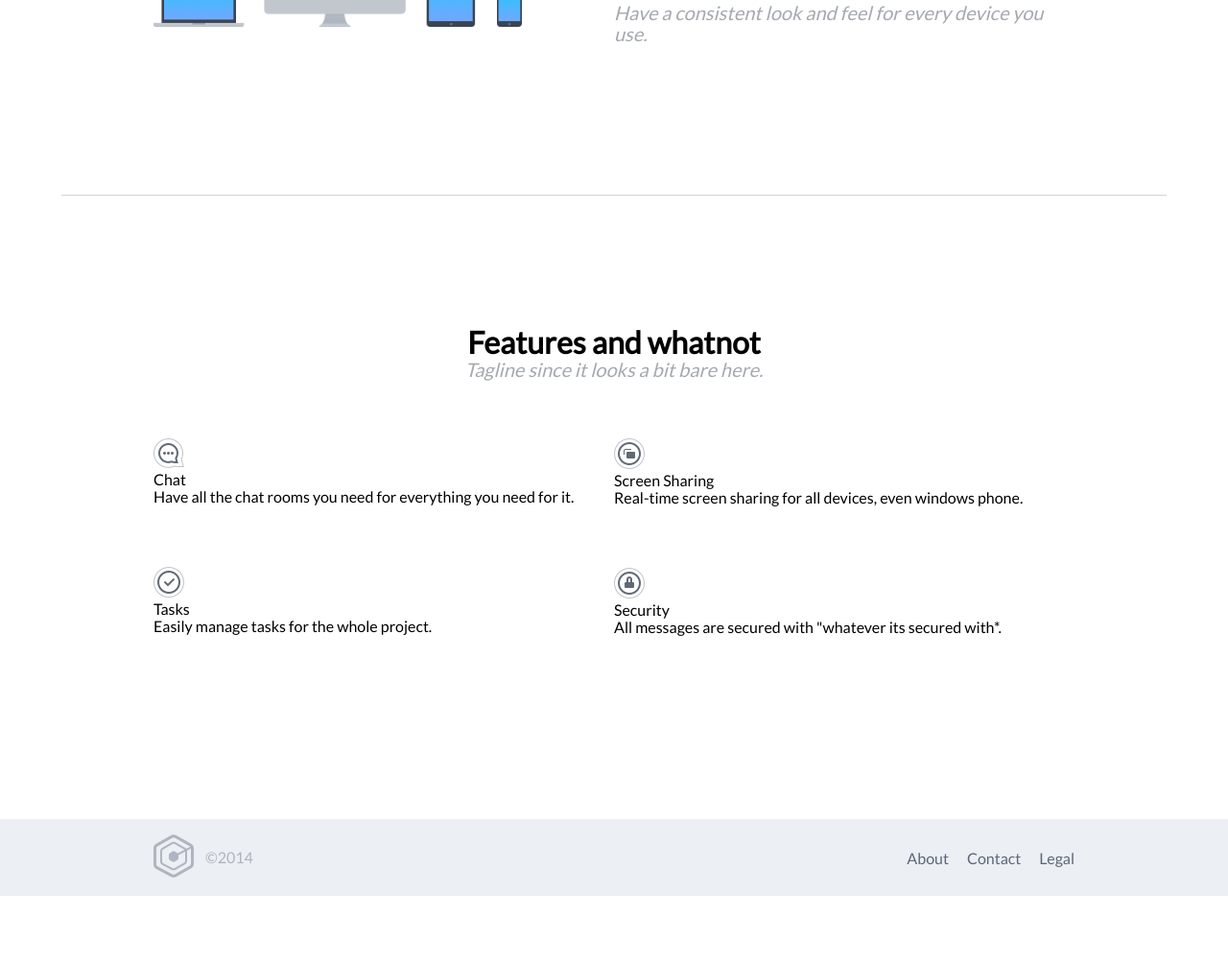
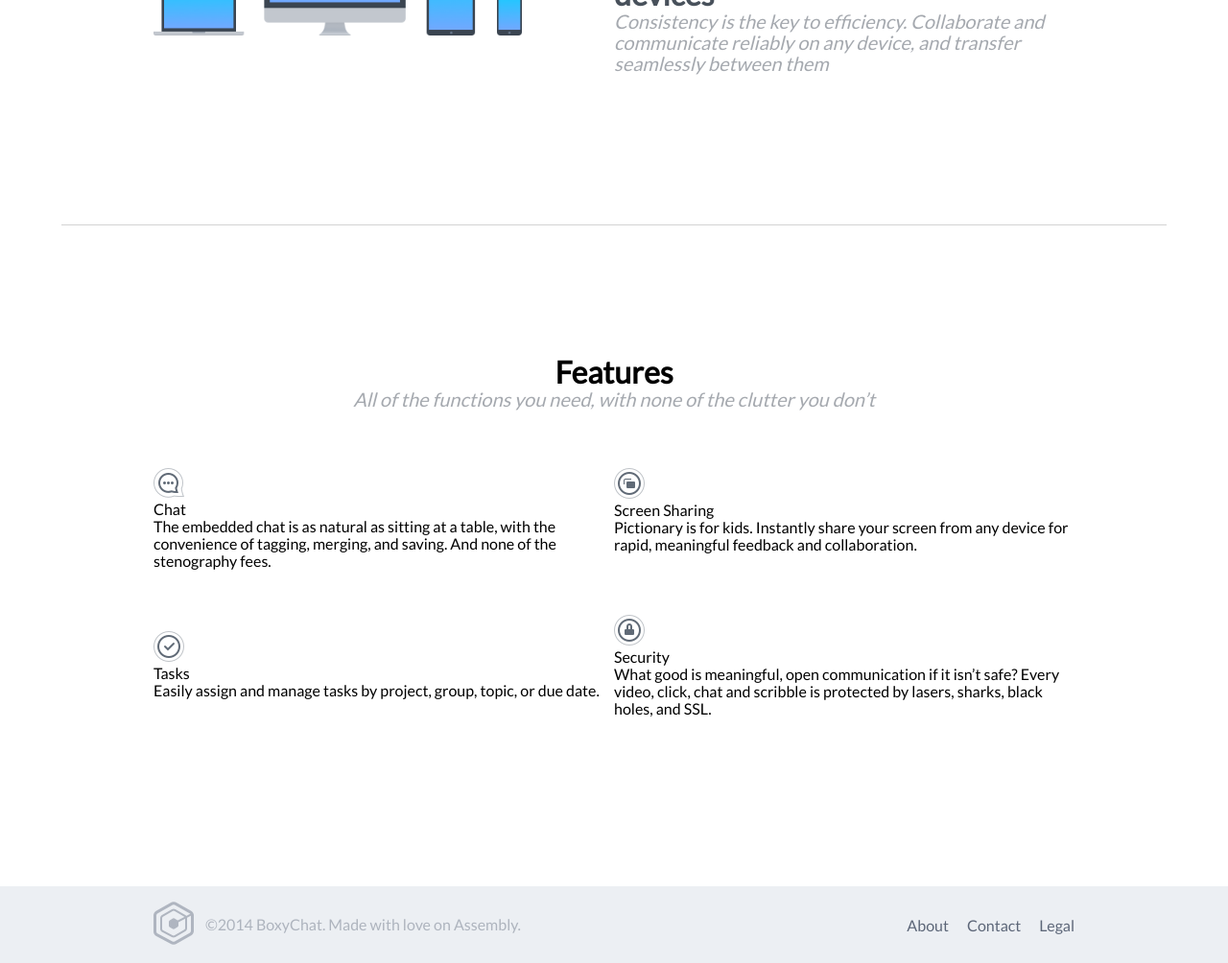
Before and after one commit to asm-products/boxychat-landing, a plain HTML site: page index.html in a window 1280 px wide. Shown: the part 1703-2707 px from the top of the page at 96% size. Before the commit the page ends 2637 px from the top, so only its background shows below. Drawn offline with Linux system fonts and the light colour scheme.

Commit message:
add copy

```diff
--- a/index.html
+++ b/index.html
@@ -23,23 +23,22 @@
 
     <div class="clear"></div>
 
-    <div id="hero-press">"Powerful and such" - Someone</div>
+    <div id="hero-press"><h2>A complete toolbox for office communication</h2></div>
     <div id="hero-img"></div>
 </div>
 </div>
 
 <div id="invite">
 	<img class="section-img" src="img/workflowicon.png" /><br/>
-	<h1 class="title">Improve Workflow</h1>
-	<p id="invite-info" class="info">Real-time team communication</p>
+	<h1 class="title">Improved Workflow</h1>
+	<p id="invite-info" class="info">Call, Chat, Create, and Collaborate. In real time, in one place.</p>
     <img src="img/requestInvite.png" />
 </div>
 
 <div id="assembly">
 	<h1 id="assembly-title" class="title">We are on Assembly!</h1>
-	<p id="assembly-info" class="info">Help us assembly Boxychat, box by box.</p>
-
-	<img src="img/joinTheTeam_button.png"/>
+	<p id="assembly-info" class="info">Help us assemble Boxychat, box by box.</p>
+	<a href="https://assembly.com/boxychat"><img src="img/joinTheTeam_button.png"/></a>
 </div>
 
 <div id="benefit">
@@ -47,8 +46,7 @@
 	<img class="section-img" src="img/crossDevices.png" /><br/>
 
     <h1 id="benefit-title" class="title right-50em">Works beautifully across all devices</h1>
-	<p id="benefit-info" class="info right-50em">Have a consistent look and feel for every device you use.</p>
-
+	<p id="benefit-info" class="info right-50em">Consistency is the key to efficiency. Collaborate and communicate reliably on any device, and transfer seamlessly between them</p>
     <div class="clear"></div>
 </div>
 </div>
@@ -57,40 +55,37 @@
 
 <div id="features">
 <div class="container">
-	<h1 id="features-title" class="title">Features and whatnot</h1>
-	<p id="features-info" class="info">Tagline since it looks a bit bare here.</p>
+	<h1 id="features-title" class="title">Features</h1>
+	<p id="features-info" class="info">All of the functions you need, with none of the clutter you don’t</p>
 
     <div id="feature1" class="left-50em">
 	    <img src="img/chatIcon.png" />
  	   	<p>Chat</p>
-    	<p class="feature-info">Have all the chat rooms you need for everything you need for it.</p>
+    	<p class="feature-info">The embedded chat is as natural as sitting at a table, with the convenience of tagging, merging, and saving. And none of the stenography fees. </p>
+    </div>
+    <div id="feature2" class="left-50em">
+        <img src="img/screenSharingIcon.png" />
+        <p>Screen Sharing</p>
+        <p class="feature-info">Pictionary is for kids. Instantly share your screen from any device for rapid, meaningful feedback and collaboration.
     </div>
 
-    <div id="feature2" class="right-50em">
-	    <img src="img/screenSharingIcon.png" />
- 	   	<p>Screen Sharing</p>
-    	<p class="feature-info">Real-time screen sharing for all devices, even windows phone.
+    <div id="feature4" class="right-50em">
+        <img src="img/securityIcon.png" />
+        <p>Security</p>
+        <p>What good is meaningful, open communication if it isn’t safe? Every video, click, chat and scribble is protected by lasers, sharks, black holes, and SSL.</p>
     </div>
-
     <div id="feature3" class="left-50em">
-	    <img src="img/taskIcon.png" />
- 	   	<p>Tasks</p>
-    	<p class="feature-info">Easily manage tasks for the whole project.
+        <img src="img/taskIcon.png" />
+        <p>Tasks</p>
+        <p class="feature-info">Easily assign and manage tasks by project, group, topic, or due date.
     </div>
-
-    <div id="feature4" class="left-50em">
-	    <img src="img/securityIcon.png" />
- 	   	<p>Security</p>
-    	<p>All messages are secured with "whatever its secured with*.</p>
-    </div>
-
     <div class="clear"></div>
 </div>
 </div>
 
 <div id="footer">
 <div class="container">
-	<img id="logo-footer" class="left" src="img/bcLogoGrey.png"/><span id="footer-copyright" class="left">&copy;2014</span>
+	<img id="logo-footer" class="left" src="img/bcLogoGrey.png"/><span id="footer-copyright" class="left">&copy;2014 BoxyChat. Made with love on <a href="https://assembly.com/boxychat">Assembly</a>.</span>
 
     <ul id="footer-list" class="right">
 		<li class="footer-link">About</li>
--- a/styles/global.css
+++ b/styles/global.css
@@ -35,6 +35,7 @@ body { font-size: 100%; text-align: center; font-family: "latoregular"; }
 
 #footer { background: #ECEFF3; padding: 1em; }
 #footer-copyright { display: inline; line-height: 3em; margin-left: .75em; color: #AEB4BE; }
+#footer-copyright a { color: #AEB4BE; text-decoration: none;}
 #footer-list { list-type-style: none; color: #5C6678; margin-top: 1em; }
 .footer-link { display: inline; margin-left: 1em; cursor: pointer; }
 
```
